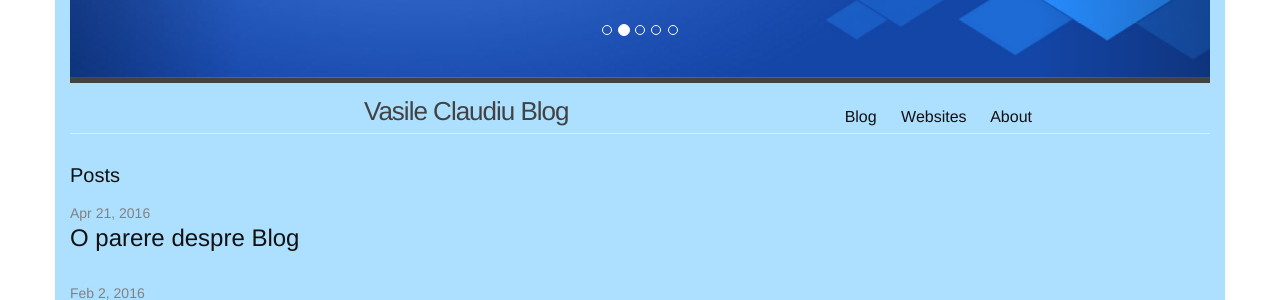
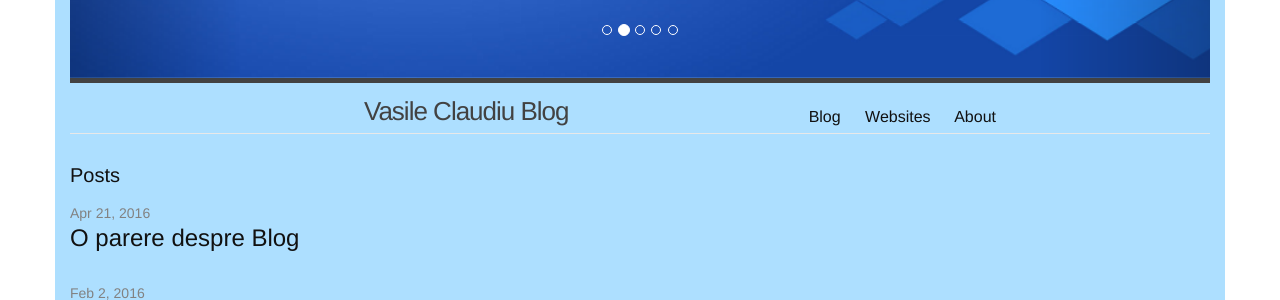
Before and after one commit to VasileClaudiu/blog, a Jekyll site: the page built from index.html, in a window 1280 px wide. Shown: the part 314-614 px from the top of the page. Built offline with Jekyll 4.4.1, drawn with Linux system fonts in a browser that asks for light colours.

```diff
--- a/css/main.scss
+++ b/css/main.scss
@@ -60,7 +60,7 @@
 }
 
 #header {
-	width: 70%;
+	width: 75%;
 	height: auto;
 	padding: 0 5%;
 	transition: ease-in-out 500ms;
@@ -72,10 +72,10 @@
 	width:100%;
 }
 .trigger{
-	margin:-50px 100px 0 0;
+	margin:-50px 200px 0 0;
 }
 .schimb {
-	width: 70%;
+	width: 75%;
 	height: auto;
 	padding: 0 5%;
 	transition: ease-in-out 500ms;
```
